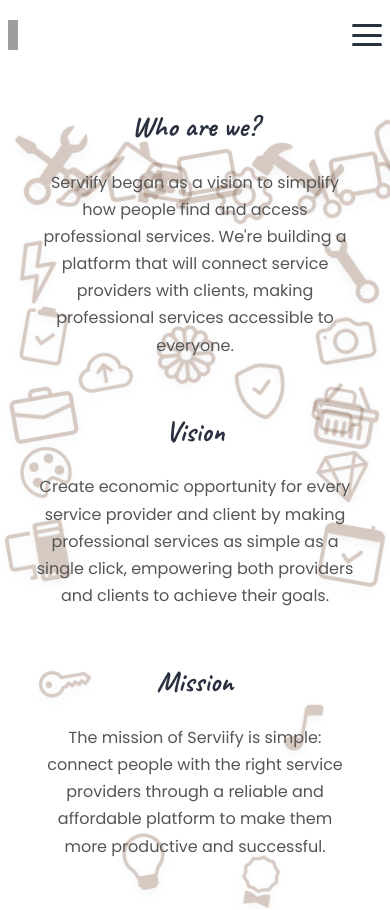
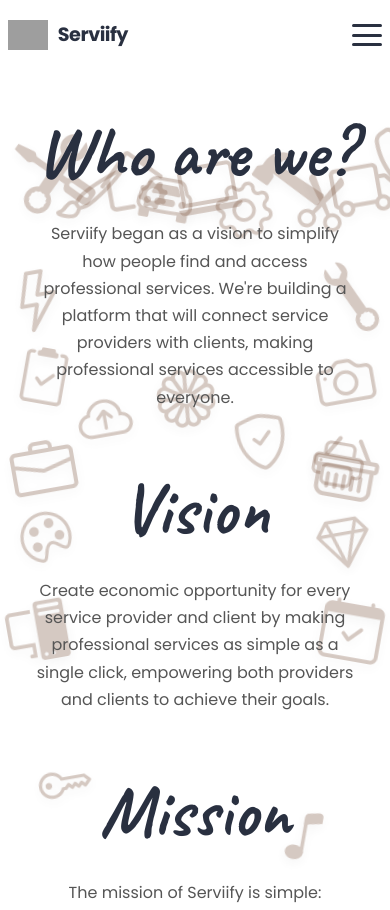
Before and after one commit to Mkayzw/serviify-website, a React (Vite) app: page /about in a window 390 px wide. Shown: the top 910 px of the page. Built offline with nearby package versions, Linux system fonts and the light colour scheme; grey boxes are pictures that could not be loaded.

Commit message:
Enhance About and Services pages with improved typography and layout; update Navbar styles for better responsiveness

```diff
--- a/src/components/About.tsx
+++ b/src/components/About.tsx
@@ -123,10 +123,9 @@ const About: React.FC = () => {
         <div className="bg-icon bg-icon-28"><i className="bi bi-award"></i></div>
 
         <div className="about-content">
-          {/* Your existing content sections */}
           <section className="about-section">
-            <h2>Who are we?</h2>
-            <p className="about-intro">
+            <h1>Who are we?</h1>
+            <p className="about-intro" style={{ fontFamily: 'Poppins, sans-serif' }}>
               Serviify began as a vision to simplify how people find and access professional services.
               We're building a platform that will connect service providers with clients,
               making professional services accessible to everyone.
@@ -134,16 +133,16 @@ const About: React.FC = () => {
           </section>
 
           <section className="about-section">
-            <h2>Vision</h2>
-            <p>
+            <h1>Vision</h1>
+            <p style={{ fontFamily: 'Poppins, sans-serif' }}>
               Create economic opportunity for every service provider and client by making professional
               services as simple as a single click, empowering both providers and clients to achieve their goals.
             </p>
           </section>
 
           <section className="about-section">
-            <h2>Mission</h2>
-            <p>
+            <h1>Mission</h1>
+            <p style={{ fontFamily: 'Poppins, sans-serif' }}>
               The mission of Serviify is simple: connect people with the right service providers
               through a reliable and affordable platform to make them more productive and successful.
             </p>
@@ -152,7 +151,6 @@ const About: React.FC = () => {
       </div>
 
       <div className="more-info-section">
-        {/* Your existing info section */}
         <div className="more-info-content">
           <h2 className="more-info-title">For more information about Serviify</h2>
 
@@ -160,28 +158,28 @@ const About: React.FC = () => {
             <div className="info-link-item">
               <i className="bi bi-people-fill" style={{ fontSize: "2.2rem", color: "#293040" }}></i>
               <h3>Company Page</h3>
-              <p>Connect with our network of service professionals.</p>
+              <p style={{ fontFamily: 'Poppins, sans-serif' }}>Connect with our network of service professionals.</p>
               <Link to="/about" className="learn-more-link">Learn more</Link>
             </div>
 
             <div className="info-link-item">
               <i className="bi bi-newspaper" style={{ fontSize: "2.2rem", color: "#293040" }}></i>
               <h3>Pressroom</h3>
-              <p>Explore the latest Serviify news, updates, and reports.</p>
+              <p style={{ fontFamily: 'Poppins, sans-serif' }}>Explore the latest Serviify news, updates, and reports.</p>
               <Link to="/help-centre" className="learn-more-link">Learn more</Link>
             </div>
 
             <div className="info-link-item">
               <i className="bi bi-brush-fill" style={{ fontSize: "2.2rem", color: "#293040" }}></i>
               <h3>Branding policies</h3>
-              <p>Find up-to-date guidelines on Serviify brand usage.</p>
+              <p style={{ fontFamily: 'Poppins, sans-serif' }}>Find up-to-date guidelines on Serviify brand usage.</p>
               <Link to="/terms-of-service" className="learn-more-link">Learn more</Link>
             </div>
 
             <div className="info-link-item">
               <i className="bi bi-phone-fill" style={{ fontSize: "2.2rem", color: "#293040" }}></i>
               <h3>App Services</h3>
-              <p>Access our services on the go with mobile applications.</p>
+              <p style={{ fontFamily: 'Poppins, sans-serif' }}>Access our services on the go with mobile applications.</p>
               <Link to="/app-services" className="learn-more-link">Learn more</Link>
             </div>
           </div>
--- a/src/components/Navbar.tsx
+++ b/src/components/Navbar.tsx
@@ -75,7 +75,7 @@ const Navbar: React.FC<NavbarProps> = ({
             <Link to="/auth" onClick={() => {
               handleNavLinkClick();
             }}>Sign in</Link>
-            <Link to="/provider-search" className="text-decoration-none" onClick={handleNavLinkClick}>Find a provider</Link>
+            <Link to="/provider-search" onClick={handleNavLinkClick}>Find a provider</Link>
           </div>
         </div>
 
--- a/src/components/ServicesPage.tsx
+++ b/src/components/ServicesPage.tsx
@@ -290,7 +290,10 @@ const ServicesPage: React.FC = () => {
         {!searchPerformed && !loadingSearch && (
           <div className="text-center my-8 md:my-16">
               <div className="mt-8">
-              <h1 className="text-4xl font-semibold mb-4 text-gray-700" style={{ fontFamily: 'Caveat, cursive' }}>Popular Services</h1>
+              <h1 className="text-5xl md:text-6xl font-semibold mb-4 text-gray-700" style={{ fontFamily: 'Caveat, cursive' }}>Popular Services</h1>
+              <p className="text-lg text-gray-600 mb-8 max-w-2xl mx-auto" style={{ fontFamily: 'Poppins, sans-serif' }}>
+                Discover trusted professionals offering a wide range of services to meet your needs.
+              </p>
               <div className="flex flex-wrap justify-center gap-4 w-full px-4">
                 {(showAllServices ? popularServices : popularServices.slice(0, 24)).map((service, index) => {
                   const bgColor = serviceColors[service] || 'rgba(209, 213, 219, 1)'; // fallback to gray-200
@@ -315,7 +318,7 @@ const ServicesPage: React.FC = () => {
                {!showAllServices && popularServices.length > 24 && (
                   <button
                      onClick={() => setShowAllServices(true)}
-                     className="mt-4 text-sm text-[#293040] hover:underline"
+                     className="mt-6 text-sm text-[#293040] hover:underline"
                   >
                      View all services...
                   </button>
@@ -331,7 +334,7 @@ const ServicesPage: React.FC = () => {
                    <div className="spinner-border text-[#293040]" role="status" style={{width: '3rem', height: '3rem'}}>
                      <span className="visually-hidden">Loading...</span>
                    </div>
-                   <p className="mt-3 text-gray-600">Searching for providers...</p>
+                   <p className="mt-3 text-gray-600" style={{ fontFamily: 'Poppins, sans-serif' }}>Searching for providers...</p>
                 </div>
               )}
 
@@ -428,7 +431,7 @@ const ServicesPage: React.FC = () => {
                         </div>
 
                         {provider.headline && (
-                          <p className="card-text text-muted mb-1">{provider.headline}</p>
+                          <p className="card-text text-muted mb-1" style={{ fontFamily: 'Poppins, sans-serif' }}>{provider.headline}</p>
                         )}
 
                         <div className="mb-3">
@@ -471,7 +474,7 @@ const ServicesPage: React.FC = () => {
                        <path strokeLinecap="round" strokeLinejoin="round" d="M21 21l-6-6m2-5a7 7 0 11-14 0 7 7 0 0114 0z" />
                     </svg>
                     <h3 className="mt-2 text-lg font-medium text-gray-900">No providers found</h3>
-                    <p className="mt-1 text-sm text-gray-500">
+                    <p className="mt-1 text-sm text-gray-500" style={{ fontFamily: 'Poppins, sans-serif' }}>
                        We couldn't find any providers offering "{selectedService}". Try searching for a different service type.
                     </p>
                     <button
--- a/src/styles/About.css
+++ b/src/styles/About.css
@@ -104,9 +104,9 @@
   position: relative;
 }
 
-.about-section h2 {
+.about-section h1 {
   color: #293040;
-  font-size: 2.5rem;
+  font-size: 4.5rem;
   margin-bottom: 1.5rem;
   font-weight: 700;
   position: relative;
@@ -255,7 +255,7 @@
 }
 
 .more-info-title {
-  font-size: 2.5rem;
+  font-size: 3.5rem;
   color: #293040;
   text-align: center;
   margin-bottom: 3rem;
@@ -279,7 +279,7 @@
 }
 
 .info-link-item h3 {
-  font-size: 1.4rem;
+  font-size: 1.8rem;
   color: #293040;
   margin: 1.5rem 0 1rem;
   font-weight: 600;
@@ -329,7 +329,7 @@
   }
 
   .about-section h2 {
-    font-size: 2rem;
+    font-size: 2.8rem;
   }
 
   .about-intro {
@@ -373,7 +373,7 @@
   }
 
   .about-section h2 {
-    font-size: 1.8rem;
+    font-size: 2.4rem;
   }
 
   .impact-stats {
--- a/src/styles/Navbar.css
+++ b/src/styles/Navbar.css
@@ -33,29 +33,39 @@
   max-width: 1400px;
   margin: 0 auto;
   width: 100%;
+  overflow: visible; /* Ensure content isn't clipped */
 }
 
 .navbar-logo {
   display: flex;
   align-items: center;
   flex: 1;
+  min-width: 0; /* Prevent flex shrinking issues */
 }
 
 .navbar-logo img {
-  height: 40px;
-  margin-right: 10px;
+  height: 50px;
+  width: auto;
+  margin-right: 12px;
+  flex-shrink: 0; /* Prevent image from shrinking */
 }
 
 .navbar-logo a {
   text-decoration: none;
   display: flex;
   align-items: center;
+  min-width: 0; /* Allow text to wrap/truncate if needed */
 }
 
 .logo-text {
-  font-size: 24px;
+  font-size: 26px;
   font-weight: 700;
   color: #293040;
+  white-space: nowrap;
+  flex-shrink: 0; /* Prevent text from shrinking */
+  display: inline-block !important; /* Force text to always display */
+  visibility: visible !important; /* Ensure text is always visible */
+  opacity: 1 !important; /* Make sure text is fully opaque */
 }
 
 .navbar-links {
@@ -202,19 +212,6 @@
 
   .mobile-only a:last-child {
     border-bottom: none;
-    background-color: #293040;
-    color: white !important;
-    margin: 5px 20px;
-    border-radius: 8px;
-    width: calc(100% - 40px);
-  }
-
-  .mobile-only a:last-child:hover {
-    background-color: #1e2430;
-  }
-
-  .mobile-only a:last-child:after {
-    display: none;
   }
 
   .navbar-links {
@@ -269,21 +266,7 @@
     text-align: center;
   }
 
-  .navbar-links.active a[href="/provider-search"] {
-    background-color: #293040;
-    color: white !important;
-    margin: 5px 20px;
-    border-radius: 8px;
-    width: calc(100% - 40px);
-  }
-
-  .navbar-links.active a[href="/provider-search"]:hover {
-    background-color: #1e2430;
-  }
-
-  .navbar-links.active a[href="/provider-search"]:after {
-    display: none;
-  }
+  /* Removed button styling from Find a provider link in mobile menu */
 
   /* Ensure no underline pseudo-elements on any active mobile nav links */
   .navbar-links.active a:after {
@@ -297,6 +280,19 @@
 
   .navbar-logo {
     flex: 0;
+    min-width: fit-content; /* Ensure logo container takes required space */
+  }
+
+  /* Improve logo appearance on tablets */
+  .navbar-logo img {
+    height: 45px;
+    margin-right: 10px;
+  }
+
+  .logo-text {
+    font-size: 24px;
+    display: inline-block !important; /* Force text to always display */
+    visibility: visible !important; /* Ensure text is always visible */
   }
 }
 
@@ -321,11 +317,14 @@
   }
 
   .logo-text {
-    font-size: 20px;
+    font-size: 22px;
+    display: inline-block !important; /* Force text to always display */
+    visibility: visible !important; /* Ensure text is always visible */
   }
 
   .navbar-logo img {
-    height: 32px;
+    height: 42px;
+    margin-right: 10px;
   }
 
   .navbar-links.active a {
@@ -363,21 +362,57 @@
   .navbar-logo {
     display: flex;
     align-items: center;
+    flex: 1;
+    min-width: fit-content; /* Ensure logo takes required space */
+    max-width: none; /* Remove any width restrictions */
+    overflow: visible; /* Make sure content isn't clipped */
   }
 
   .navbar-logo a {
     display: flex;
     align-items: center;
     flex-direction: row;
+    overflow: visible;
+  }
+
+  .logo-text {
+    font-size: 20px;
+    white-space: nowrap;
+    display: inline-block !important; /* Force text to always display */
+    visibility: visible !important; /* Ensure text is always visible */
+    opacity: 1 !important; /* Make sure text is fully opaque */
+  }
+
+  .navbar-logo img {
+    height: 38px;
+    margin-right: 8px;
+    flex-shrink: 0;
+  }
+}
+
+/* Ensure logo text is visible on very small screens */
+@media (max-width: 360px) {
+  .navbar-container {
+    padding: 0 1%;
+  }
+
+  .navbar-logo {
+    min-width: 140px; /* Ensure minimum space for logo + text */
   }
 
   .logo-text {
     font-size: 18px;
-    white-space: nowrap;
+    display: inline-block !important;
+    visibility: visible !important;
+    opacity: 1 !important;
   }
 
   .navbar-logo img {
-    height: 28px;
+    height: 32px;
     margin-right: 6px;
   }
+
+  .mobile-menu-btn {
+    margin-left: 10px;
+  }
 }
```
